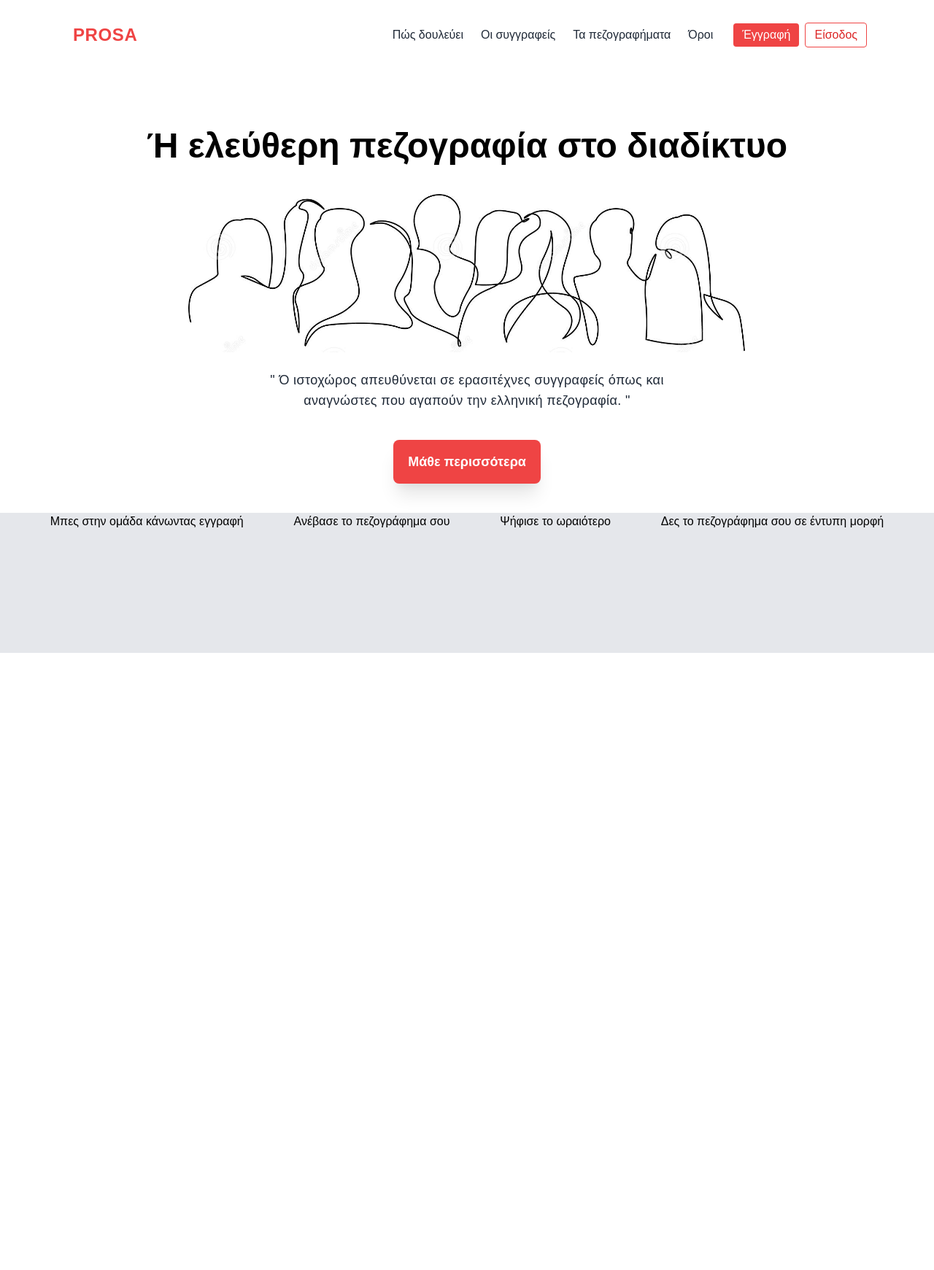
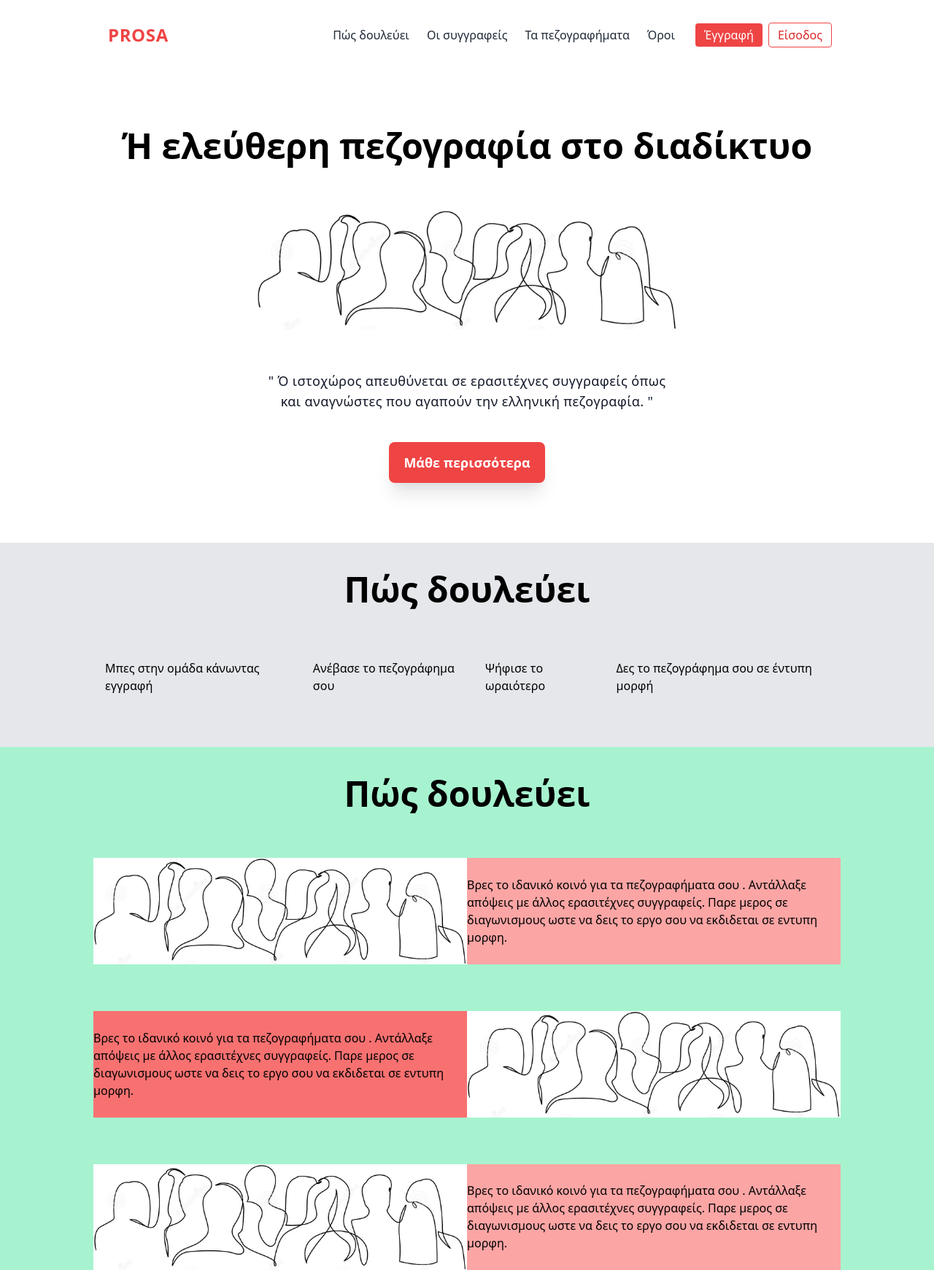
Before and after one commit to bres/prosa, a Django app: page / in a window 1280 px wide. Shown: the whole page at 73% size. Before the commit the page ends 895 px from the top, so only its background shows below. Run offline with Django 3.2, Linux system fonts and the light colour scheme.

Commit message:
editing the what_to_you_do section

```diff
--- a/prosa/blog/templates/blog/base.html
+++ b/prosa/blog/templates/blog/base.html
@@ -9,10 +9,7 @@
   <meta name="author" content="SitePoint">
     <link href="https://unpkg.com/tailwindcss@^2/dist/tailwind.min.css" rel="stylesheet">
 <style>
-  html,
-body {
-  font-family: "Rubik", sans-serif;
-}
+
 
 /* navigation
  - show navigation always on the large screen devices with (min-width:1024)
@@ -31,7 +28,7 @@ body {
 
 <!-- navmenu -->
 <section claa="container mx-auto">
-<nav class="flex items-center bg-white px-3 flex-wrap  mx-20 my-6">
+<nav class="flex items-center bg-white px-3 flex-wrap  mx-32 my-6">
       <a href="#" class="p-2 mr-4 inline-flex items-center">
 
         <span class="text-2xl text-red-500 font-bold uppercase tracking-wide">Prosa</span>
--- a/prosa/blog/templates/blog/home.html
+++ b/prosa/blog/templates/blog/home.html
@@ -3,57 +3,95 @@
 {% block content %}
 
 <!-- header section -->
-<section class="mx-20">
-
+<section class="mx-32">
 
 <div class="flex flex-col ">
   <div class="w-full mt-20">
-      <p class="text-5xl font-extrabold text-black text-center">
+      <p class="text-5xl font-semibold text-black text-center">
             Ή ελεύθερη πεζογραφία στο διαδίκτυο
       </p>
   </div>
-  <div class="max-w-3xl mx-auto mt-10">
+  <div class="max-w-xl mx-auto mt-16">
 <img src="{% static 'images/group.png' %}">
   </div>
 
-  <div class="max-w-xl mx-auto mt-6 text-center leading-relaxed tracking-wide">
-<p class="text-lg text-gray-800 ">
+  <div class="max-w-xl mx-auto mt-14 text-center leading-relaxed tracking-wide">
+<p class="text-lg text-gray-900 ">
     " Ό ιστοχώρος απευθύνεται σε ερασιτέχνες συγγραφείς όπως και αναγνώστες που αγαπούν την ελληνική πεζογραφία. "</p>
   </div>
 
+    <div class="max-w-lg mx-auto mt-14">
+          <a href="#" class="text-lg font-semibold text-white text-center bg-red-500 hover:bg-red-600 shadow-xl rounded-lg px-5 py-4">
+            <span>Μάθε περισσότερα </span>
+          </a>
 
-    <div class="max-w-lg mx-auto mt-10">
-      <p class="text-lg font-semibold text-white text-center bg-red-500 shadow-xl rounded-lg px-5 py-4">
-           Μάθε περισσότερα
-      </p>
   </div>
 </div>
 
 </section>
 
 <!-- how_to section -->
-<section class=" bg-gray-200 mt-10 ">
-
-<div class="h-48 flex flex-column   justify-evenly content-center">
+<section class="bg-gray-200 mt-24">
+    <p class="text-5xl font-semibold text-center pt-10">Πώς δουλεύει</p>
+<div class="h-48 flex flex-col lg:flex-row justify-evenly items-center mx-32">
   <div>
-  <p>Μπες στην ομάδα κάνωντας εγγραφή</p>
+    <p class="px-4">Μπες στην ομάδα κάνωντας εγγραφή</p>
   </div>
   <div>
-    <p>Ανέβασε το πεζογράφημα σου</p>
+    <p class="px-4">Ανέβασε το πεζογράφημα σου</p>
   </div>
   <div>
-        <p>Ψήφισε το ωραιότερο</p>
-
+      <p class="px-4">Ψήφισε το ωραιότερο</p>
   </div>
   <div>
-        <p>Δες το πεζογράφημα σου σε έντυπη μορφή</p>
-
+     <p class="px-4">Δες το πεζογράφημα σου σε έντυπη μορφή</p>
   </div>
 </div>
 </section>
 
+<!-- what you do-->
+<section class="bg-green-200 ">
+        <p class="text-5xl font-semibold text-center pt-10 ">Πώς δουλεύει</p>
 
 
+        <div class="flex flex-col lg:flex-row sm:justify-evenly md:items-center mt-16 mx-20 md:mx-32 bg-red-300">
+
+                 <div class=" max-w-lg ">
+                    <img class="object-cover" src="{% static 'images/group.png' %}">
+                </div>
+                <div class="max-w-lg text-justify md:text-left">
+                    <p>Βρες το ιδανικό κοινό για τα πεζογραφήματα σου .
+                        Αντάλλαξε απόψεις με άλλος ερασιτέχνες συγγραφείς.
+                        Παρε μερος σε διαγωνισμους ωστε να δεις το εργο σου να εκδιδεται σε εντυπη μορφη.
+                    </p>
+               </div>
+        </div>
+
+  <div class="flex flex-col lg:flex-row sm:justify-evenly md:items-center mt-16 mx-20 md:mx-32 bg-red-400">
+
+                 <div class=" max-w-lg text-justify md:text-left">
+                    <p>Βρες το ιδανικό κοινό για τα πεζογραφήματα σου .
+                        Αντάλλαξε απόψεις με άλλος ερασιτέχνες συγγραφείς.
+                        Παρε μερος σε διαγωνισμους ωστε να δεις το εργο σου να εκδιδεται σε εντυπη μορφη.
+                    </p>
+               </div>
+       <div class=" max-w-lg ">
+                    <img class="object-cover" src="{% static 'images/group.png' %}">
+                </div>
+        </div>
 
 
+     <div class="flex flex-col lg:flex-row sm:justify-evenly md:items-center mt-16 mx-20 md:mx-32 bg-red-300">
+
+                 <div class=" max-w-lg ">
+                    <img class="object-cover" src="{% static 'images/group.png' %}">
+                </div>
+                <div class="max-w-lg text-justify md:text-left">
+                    <p>Βρες το ιδανικό κοινό για τα πεζογραφήματα σου .
+                        Αντάλλαξε απόψεις με άλλος ερασιτέχνες συγγραφείς.
+                        Παρε μερος σε διαγωνισμους ωστε να δεις το εργο σου να εκδιδεται σε εντυπη μορφη.
+                    </p>
+               </div>
+        </div>
+</section>
 {% endblock content %}
```
